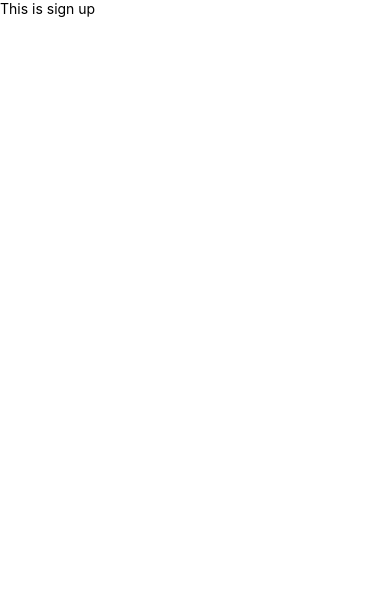
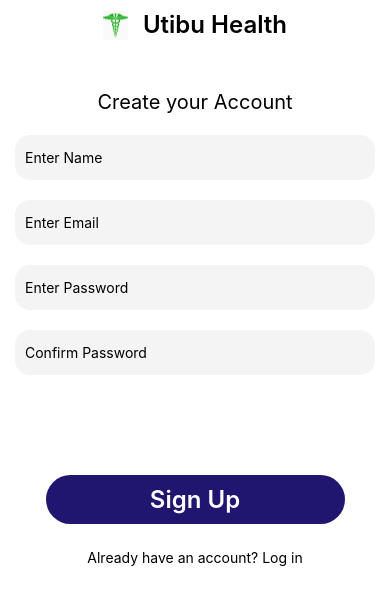
Before and after one commit to DEANKAGO/Utibu-Health-Store, a React Native app: screen /signUp in a window 390 px wide. Shown: the top 604 px of the page. Built offline with nearby package versions, Linux system fonts and the light colour scheme.

Commit message:
add signup page

```diff
--- a/src/screens/signUp/index.tsx
+++ b/src/screens/signUp/index.tsx
@@ -1,13 +1,46 @@
 import React from 'react';
-import {SafeAreaView, View, Text, StyleSheet} from 'react-native';
+import {useNavigation} from '@react-navigation/native';
+import {
+  SafeAreaView,
+  View,
+  Text,
+  StyleSheet,
+  Image,
+  TextInput,
+  TouchableOpacity,
+} from 'react-native';
+import {RootNavigation} from '../../routes';
 
 export default function SignUp() {
-  //   const navigation = useNavigation();
-  //   navigation.navigate('Home')
+  const navigation = useNavigation<RootNavigation>();
+
   return (
     <SafeAreaView style={styles.layout}>
-      <View>
-        <Text>This is sign up</Text>
+      <View style={styles.header}>
+        <Image
+          style={styles.imgView}
+          source={require('../../images/pharmacyLogo1.png')}
+        />
+        <Text style={styles.headerText}>Utibu Health</Text>
+      </View>
+      <View style={styles.inputView}>
+        <Text style={styles.inputHeader}>Create your Account</Text>
+        <View>
+          <TextInput style={styles.input} placeholder="Enter Name" />
+          <TextInput style={styles.input} placeholder="Enter Email" />
+          <TextInput style={styles.input} placeholder="Enter Password" />
+          <TextInput style={styles.input} placeholder="Confirm Password" />
+        </View>
+      </View>
+      <View style={styles.signUp}>
+        <TouchableOpacity style={styles.button}>
+          <Text
+            onPress={() => navigation.navigate('logIn')}
+            style={styles.buttonText}>
+            Sign Up
+          </Text>
+        </TouchableOpacity>
+        <Text>Already have an account? Log in</Text>
       </View>
     </SafeAreaView>
   );
@@ -18,5 +51,57 @@ const styles = StyleSheet.create({
     flex: 1,
     backgroundColor: 'white',
     paddingHorizontal: 30,
+    alignItems: 'center',
+  },
+  header: {
+    paddingTop: 10,
+    flexDirection: 'row',
+    alignItems: 'flex-start',
+    marginBottom: 0,
+  },
+  imgView: {
+    marginRight: 15,
+    height: 30,
+    width: 25,
+  },
+  headerText: {
+    height: 30,
+    fontSize: 24,
+    fontWeight: '600',
+  },
+  inputView: {
+    alignItems: 'center',
+    marginTop: 50,
+  },
+  inputHeader: {
+    height: 20,
+    fontSize: 20,
+    fontWeight: '400',
+    marginBottom: 25,
+  },
+  input: {
+    height: 45,
+    width: 360,
+    padding: 10,
+    borderRadius: 15,
+    backgroundColor: '#F4F4F4',
+    marginBottom: 20,
+  },
+  button: {
+    alignItems: 'center',
+    backgroundColor: '#20156F',
+    padding: 10,
+    width: 299,
+    borderRadius: 50,
+    marginBottom: 25,
+  },
+  buttonText: {
+    color: '#FFFFFF',
+    fontSize: 24,
+    fontWeight: '600',
+  },
+  signUp: {
+    alignItems: 'center',
+    marginTop: 80,
   },
 });
```
Also changed, not shown: src/images/pharmacyLogo1.png (renamed from src/images/pharmacy logo1.png).
